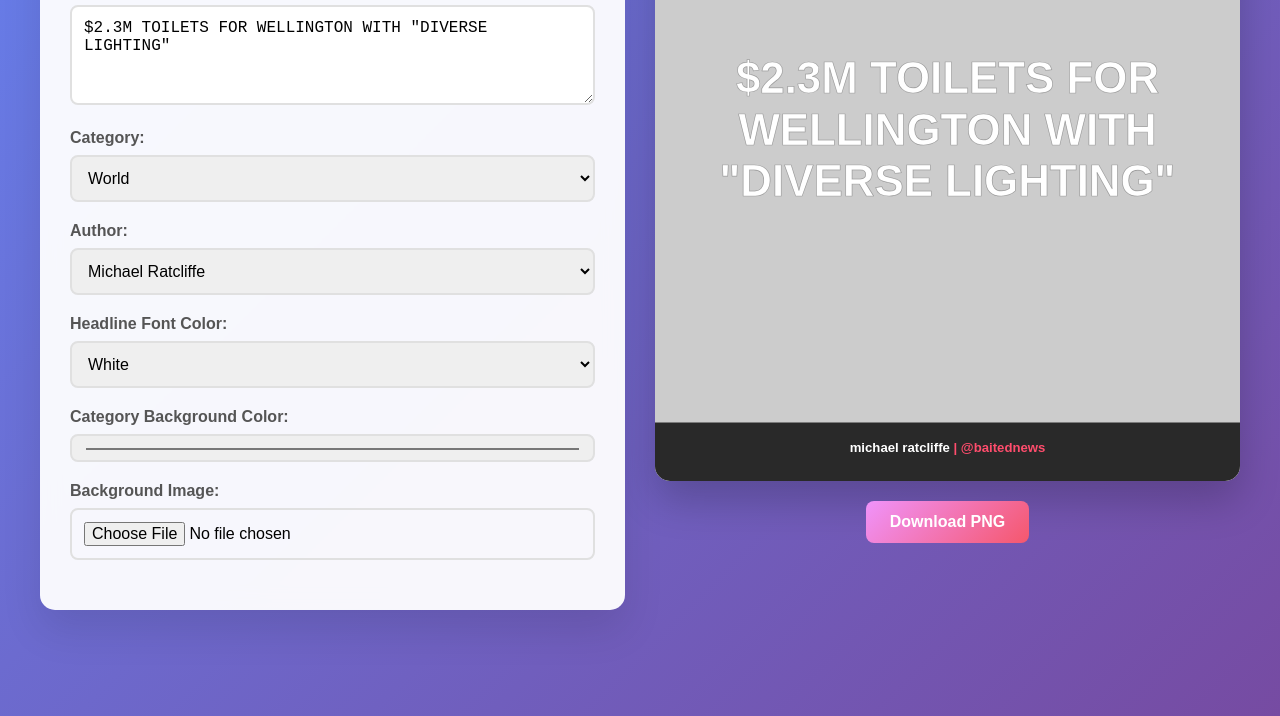
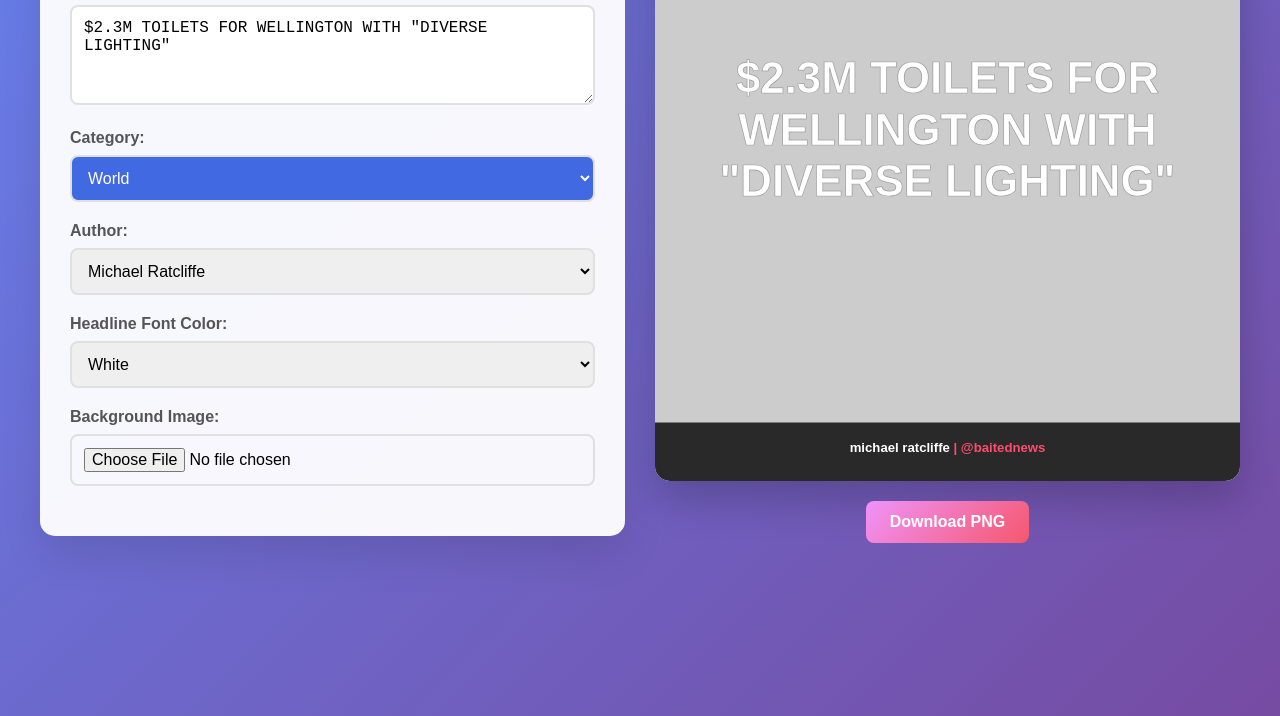
Before and after one commit to benjamen/baitednews, a plain HTML site: page index.html in a window 1280 px wide. Shown: the part 124-840 px from the top of the page. Drawn offline with Linux system fonts and the light colour scheme.

Commit message:
Update index.html

```diff
--- a/index.html
+++ b/index.html
@@ -133,7 +133,7 @@
 
       <div class="form-group">
         <label for="category">Category:</label>
-        <select id="category">
+        <select id="category" style="color: white;">
           <option value="World" data-color="#4169e1">World</option>
           <option value="NZ" data-color="#ffeb3b">NZ</option>
           <option value="Business" data-color="#4b4b4b">Business</option>
@@ -162,11 +162,6 @@
           <option value="black">Black</option>
           <option value="pink">Pink</option>
         </select>
-      </div>
-
-      <div class="form-group">
-        <label for="categoryColor">Category Background Color:</label>
-        <input type="color" id="categoryColor" value="#ffeb3b" />
       </div>
 
       <div class="form-group">
@@ -247,9 +242,7 @@
       const categorySelect = document.getElementById('category');
       const category = categorySelect.value;
       const selectedOption = categorySelect.options[categorySelect.selectedIndex];
-      const defaultCategoryColor = selectedOption.getAttribute('data-color');
-      const manualCategoryColor = document.getElementById('categoryColor').value;
-      const categoryColor = manualCategoryColor || defaultCategoryColor;
+      const categoryColor = selectedOption.getAttribute('data-color');
       const author = document.getElementById('author').value;
       const fontColor = document.getElementById('fontColor').value;
       const categoryTextColor = getContrastColor(categoryColor);
@@ -327,7 +320,19 @@
     document.getElementById('category').addEventListener('change', function () {
       const selectedOption = this.options[this.selectedIndex];
       const color = selectedOption.getAttribute('data-color');
-      document.getElementById('categoryColor').value = color;
+      const contrast = getContrastColor(color);
+      this.style.backgroundColor = color;
+      this.style.color = contrast;
+      generateSVG();
+    });
+
+    window.addEventListener('DOMContentLoaded', () => {
+      const category = document.getElementById('category');
+      const selectedOption = category.options[category.selectedIndex];
+      const color = selectedOption.getAttribute('data-color');
+      const contrast = getContrastColor(color);
+      category.style.backgroundColor = color;
+      category.style.color = contrast;
     });
 
     generateSVG();
```
